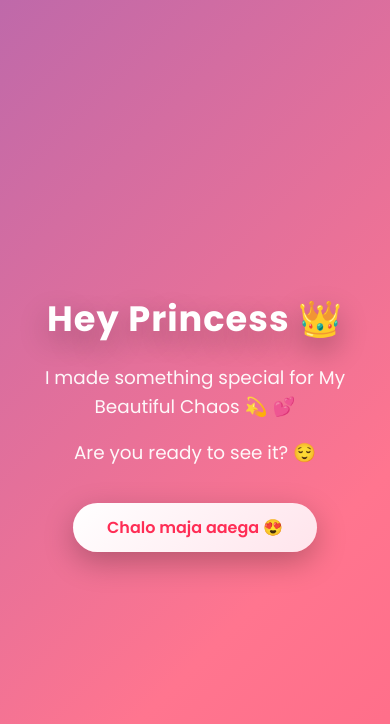
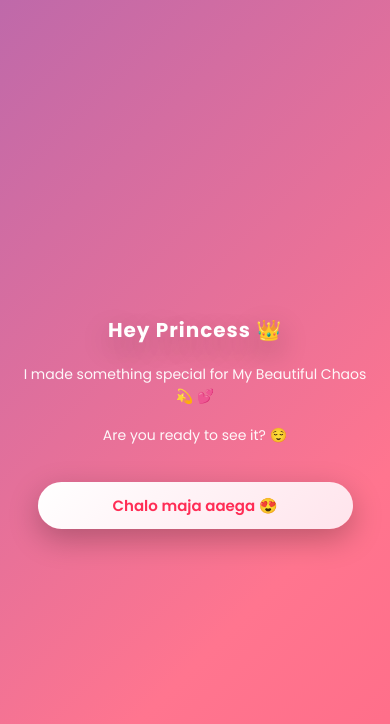
Before and after one commit to Lakhnavi6421/new-app, a React (Vite) app: page / in a window 390 px wide. Shown: the top 724 px of the page. Built offline with nearby package versions, Linux system fonts and the light colour scheme.

Commit message:
update 2

```diff
--- a/src/styles.css
+++ b/src/styles.css
@@ -1,88 +1,3 @@
-/* * {
-  margin: 0;
-  padding: 0;
-  box-sizing: border-box;
-  font-family: Poppins, sans-serif;
-}
-
-body {
-  background: linear-gradient(135deg, #ff9a9e, #fad0c4);
-  height: 100vh;
-}
-
-.page {
-  height: 100vh;
-  display: flex;
-  flex-direction: column;
-  justify-content: center;
-  align-items: center;
-  text-align: center;
-  color: white;
-}
-
-h1 {
-  font-size: 3rem;
-  margin-bottom: 15px;
-}
-
-p {
-  font-size: 1.2rem;
-  margin: 8px 0;
-}
-
-button {
-  margin-top: 20px;
-  padding: 12px 25px;
-  border: none;
-  border-radius: 25px;
-  background: white;
-  color: #ff4d6d;
-  font-size: 1rem;
-  cursor: pointer;
-  transition: 0.3s;
-}
-
-button:hover {
-  transform: scale(1.1);
-}
-
-.card {
-  background: rgba(255, 255, 255, 0.2);
-  padding: 20px;
-  border-radius: 15px;
-}
-
-.memory-box {
-  background: rgba(0, 0, 0, 0.2);
-  padding: 20px;
-  border-radius: 15px;
-}
-
-.typing {
-  animation: fadeIn 2s ease-in-out;
-}
-
-@keyframes fadeIn {
-  from { opacity: 0; }
-  to { opacity: 1; }
-}
-
-.yes {
-  background: white;
-  color: #ff0066;
-  font-weight: bold;
-}
-
-.no {
-  background: black;
-  color: white;
-}
-
-.celebration {
-  background: linear-gradient(135deg, #ff416c, #ff4b2b);
-} */
-
-
 
 @import url("https://fonts.googleapis.com/css2?family=Poppins:wght@300;400;600;700&display=swap");
 
@@ -139,7 +54,7 @@ p {
 /* Premium Glass Card */
 .card, .memory-box {
   margin-top: 25px;
-  padding: 25px 30px;
+  padding: 10px 30px;
   border-radius: 20px;
   background: rgba(255, 255, 255, 0.15);
   backdrop-filter: blur(12px);
@@ -389,3 +304,30 @@ button:hover {
   transform: scale(1.05);
   color: #ffe4f0;
 }
+
+/* Mobile Responsive */
+@media (max-width: 768px) {
+  h1 {
+    font-size: 24px;
+  }
+
+  p {
+    font-size: 16px;
+  }
+
+  button {
+    width: 90%;
+    font-size: 15px;
+  }
+}
+
+/* Very Small Mobile */
+@media (max-width: 480px) {
+  h1 {
+    font-size: 20px;
+  }
+
+  p {
+    font-size: 14px;
+  }
+}
```
